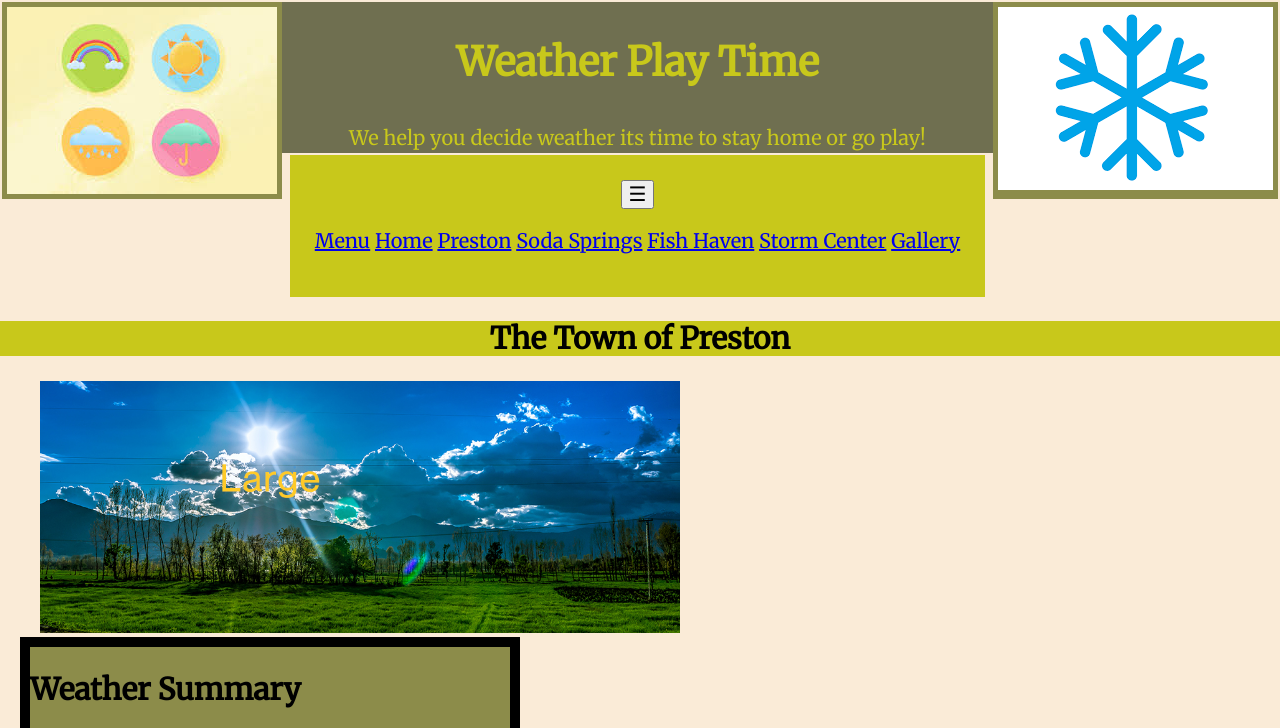
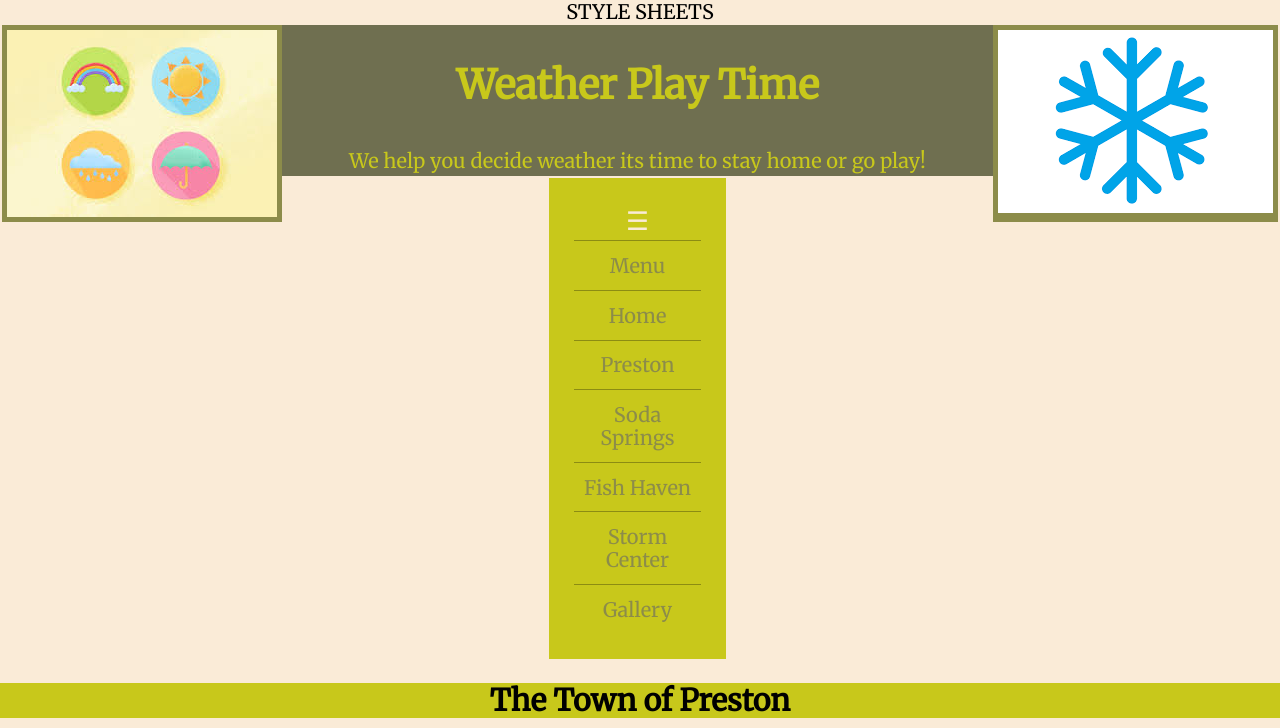
Before and after one commit to tgwood06/tgwood06.github.oi, a plain HTML site: page assignments/lesson-6/Preston.html in a window 1280 px wide. Shown: the top 728 px of the page. Drawn offline with Linux system fonts and the light colour scheme; files that its build step writes are made by us from their sources.

Commit message:
commit change

```diff
--- a/assignments/lesson-5/css/small.css
+++ b/assignments/lesson-5/css/small.css
@@ -7,10 +7,10 @@ html {-webkit-text-size-adjust: 100%; -ms-text-size-adjust: 100%;}
 /*color pallette: Palette UID: 11T0u0kllll8OdUf4hCrBp3AAsM*/
 
 /*do not use this media query with the small screen, use it for the others. Leave in as reminder.
-@media screen and (max-width: 600px) {
+@media only screen and (max-width: 600px)*/
     .column {
         width: 100%;
-    }*/
+    }
 body {
     margin: 0;
     background: lightyellow;
@@ -68,7 +68,7 @@ body {
      padding: 5px;
 
  }
-}
+
 
 .franklinphoto img{
     width: 100%;
@@ -116,26 +116,51 @@ body {
      border: 50px solid #8C8C4A;
      margin: 50px;
  }
- nav button{
-     margin: .2rem 2%;
-     background-color: transparent;
-     border: none;
- }
- nav {
+
+/* nav button{
+    margin: .2rem 2%;
+    background-color: transparent;
+    border: none;
+    font-size: 1.6rem;
+    color: antiquewhite;
+}*/
+nav {
+   max-width: 100%;
+   height: auto;
+   display: inline-block;
+   background: #C8C81B;
+  padding: 25px;
+
+}
+/*nav ul{
+   list-style-type: none;
+   padding: 0;
+   margin: 0;
+
+}
+
+nav ul li a {
+   display: block;
+   padding: .8rem 2%;
+   text-decoration: none;
+   color: #8C8C4A;
+   border-top: 1px solid rgba(0,0,0,0.3);
+}
+
+nav ul li a:hover {
+   background-color: rgba(0,0,0,0.4);
+}*/
+
+ /*nav {
     background: #C8C81B;
     font-family: sans-serif;
     /* max-width: 100%;
      height: auto;
      display: inline-block;
-    padding: 25px;*/
+    padding: 25px;
 
- }
- nav ul
- {
-     list-style-type: none;
-     padding: 0;
-     margin: 0;
- }
+ }*/
+
 
  .Town {
      max-width: 100%;
--- a/assignments/lesson-6/Preston.html
+++ b/assignments/lesson-6/Preston.html
@@ -18,15 +18,15 @@
 
 
 
-    <!-- STYLE SHEETS -->
+     STYLE SHEETS
     <link href="css/normalize.css" rel="stylesheet">
-    <!-- phone-default -->
+    <!-- phone-default-->
     <link href="css/small.css" rel="stylesheet">
-    <!-- enhance-tablet -->
+    <!-- enhance-tablet-->
     <link href="css/medium.css" rel="stylesheet">
-    <!-- enhance-desktop -->
+    <!-- enhance-desktop-->
     <link href="css/large.css" rel="stylesheet">
-
+        <!--<link href="test3.css" rel="stylesheet">-->
 
 
 </head>
--- a/assignments/lesson-6/css/small.css
+++ b/assignments/lesson-6/css/small.css
@@ -118,6 +118,31 @@ body {
 
  }
 
+ nav button{
+    margin: .2rem 2%;
+    background-color: transparent;
+    border: none;
+    font-size: 1.6rem;
+    color: antiquewhite;
+}
+nav ul{
+   list-style-type: none;
+   padding: 0;
+   margin: 0;
+
+}
+
+nav ul li a {
+   display: block;
+   padding: .8rem 2%;
+   text-decoration: none;
+   color: #8C8C4A;
+   border-top: 1px solid rgba(0,0,0,0.3);
+}
+
+nav ul li a:hover {
+   background-color: rgba(0,0,0,0.4);
+}
 
  .Town {
      max-width: 100%;
```
Also changed, not shown: assignments/lesson-5/css/large.css (+25 -1 lines), assignments/lesson-5/css/medium.css (line endings or trailing spaces).
